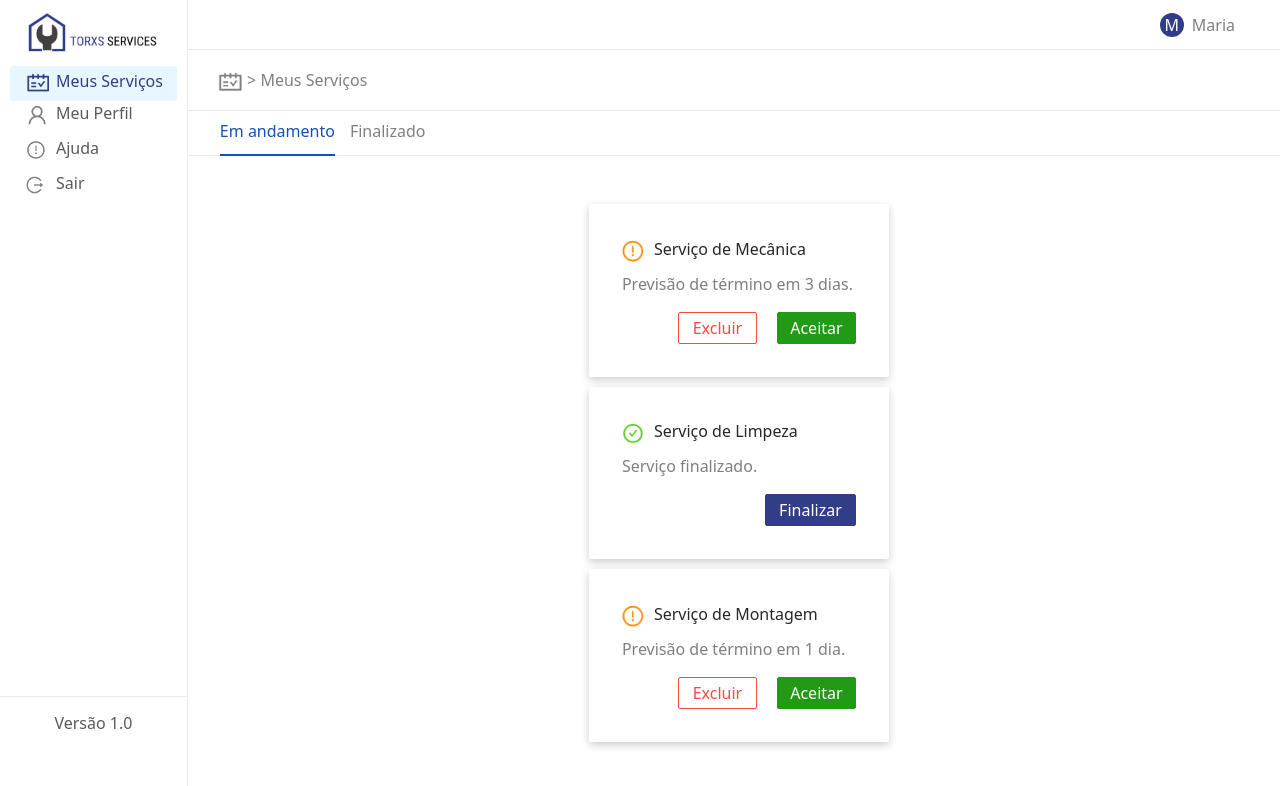
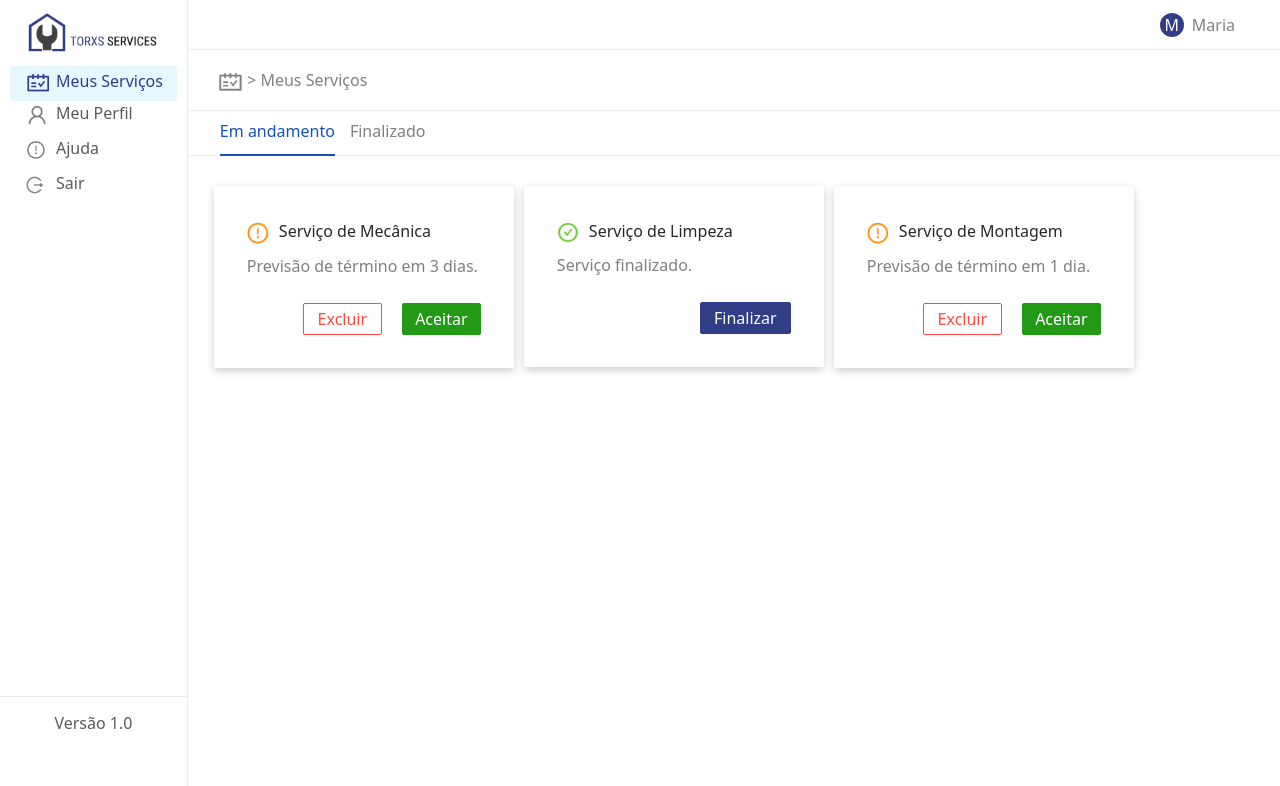
Before and after one commit to SnowGray24/DomesticGeneralServices, a React (Create React App) app: page /MeusServicos in a window 1280 px wide. Shown: the top 786 px of the page. Built offline with nearby package versions, Linux system fonts and the light colour scheme.

Commit message:
Ajustado alinhamento dos cards de serviços solicitados

```diff
--- a/src/components/CardServicoPrestador.js
+++ b/src/components/CardServicoPrestador.js
@@ -1,5 +1,6 @@
 import { useState } from "react";
 import myServices from "../data/CardsPrestador";
+import '../css/homePages.css';
 
 function CardServicoPrestador () {
 
@@ -26,7 +27,7 @@ function CardServicoPrestador () {
     }
 
     return (
-        <div>
+        <div className="ContainerSolicitacoes">
             {myServices.map((item, index)=>(
                 <div id={item.id} key={index} className="containerCard" style={{marginLeft: '10px', borderRadius: '2px', width: '300px', boxShadow: '0px 3px 9px rgba(0,0,0,0.2)', padding: '33px', marginBottom: '10px'}}>
                     <div style={{display:"flex", alignItems: 'center', justifyContent: 'flex-start', marginBottom:'10px'}}>
@@ -37,7 +38,7 @@ function CardServicoPrestador () {
                             <h2 style={{color: 'rgba(0,0,0,0.85)', fontSize: '16px',marginBottom:'0px'}}>{item.title}</h2>
                         </div>
                     </div>
-                    <p>{item.prediction}</p>
+                    <p style={{marginBottom: '25px', fontSize: '16px'}}>{item.prediction}</p>
                     {item.isFinished
                      ? <div style={{display: 'flex', justifyContent: 'flex-end'}}>
                         <button className="btFinalizarServicos">Finalizar</button>
--- a/src/components/MeusServicos.js
+++ b/src/components/MeusServicos.js
@@ -46,7 +46,7 @@ function MeusServicos(){
                     </div>
                 </nav>
 
-                <div style={{height: 'calc(100vh - 156px)', width: '100%'}} className='itemCentralizar'>
+                <div style={{height: 'calc(100vh - 156px)', width: '100%'}}>
                     {card}
                 </div>
             </div>
--- a/src/css/homePages.css
+++ b/src/css/homePages.css
@@ -48,3 +48,10 @@
     height: 35px;
     padding-left: 16px;
 }
+
+.ContainerSolicitacoes{
+    margin-top: 30px;
+    display: flex;
+    align-items: flex-start;
+    margin-left: 16px;
+}
```
